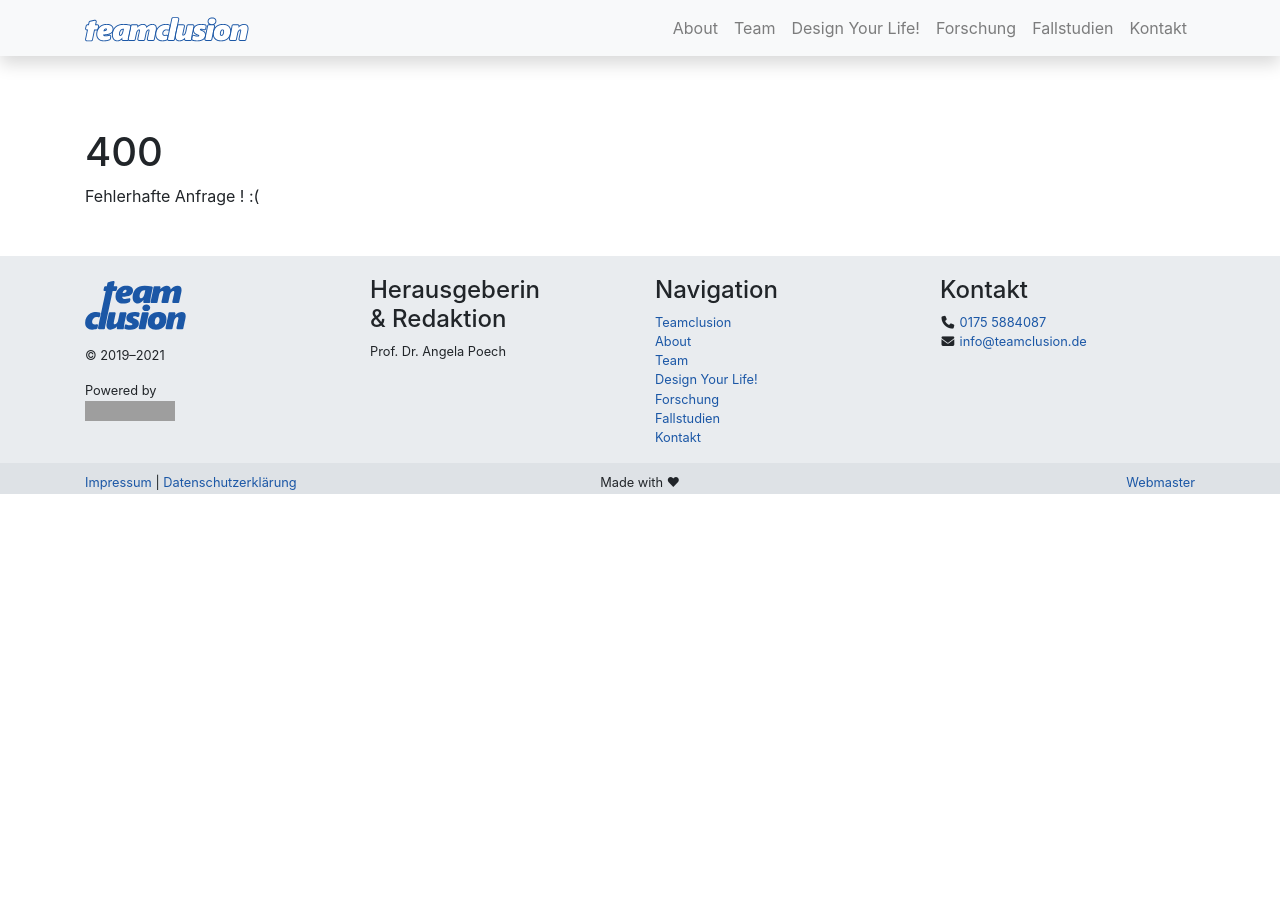
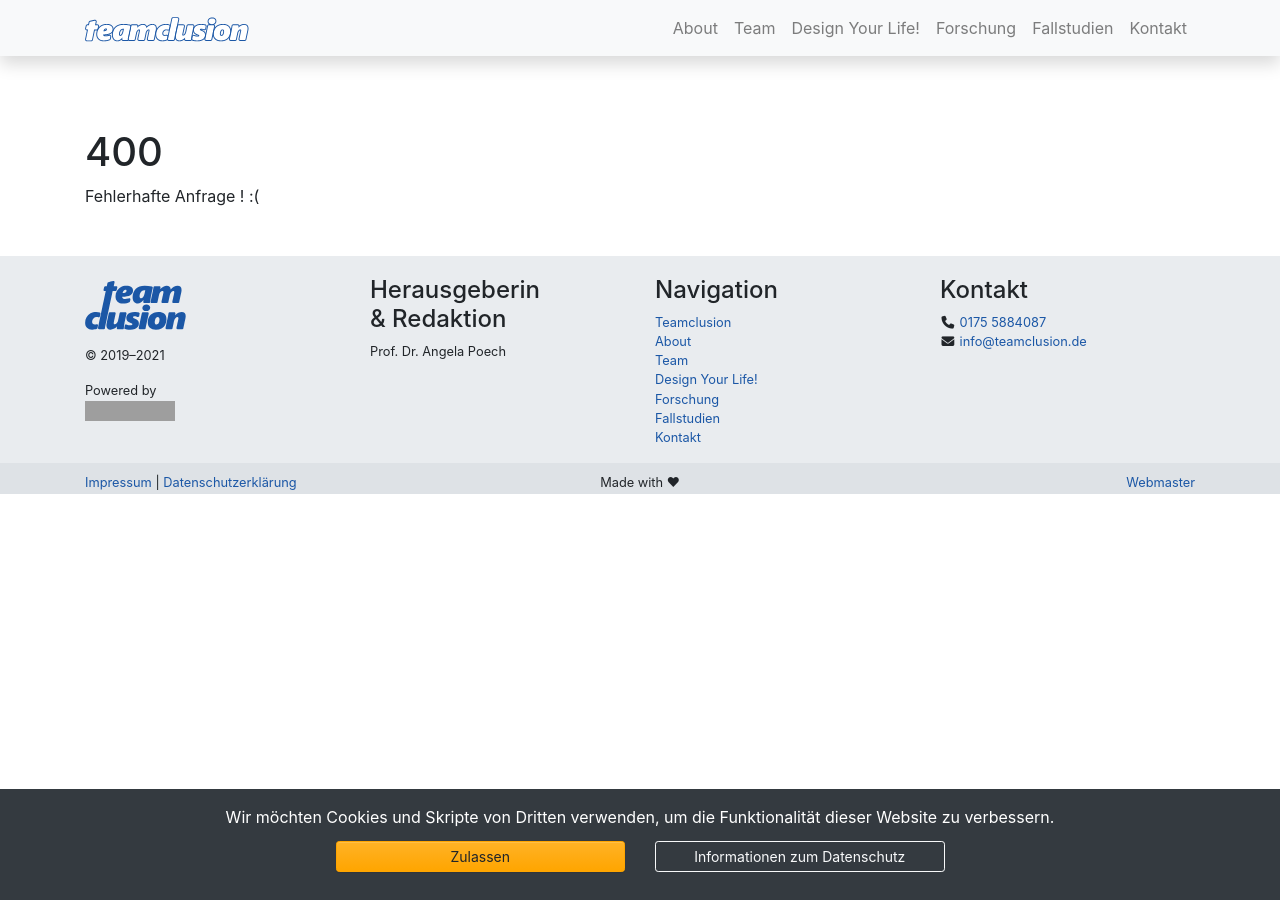
Before and after one commit to teamclusion/website, a Jekyll site: the page built from error_pages/400.md, in a window 1280 px wide. Built offline with Jekyll 4.4.1, drawn with Linux system fonts in a browser that asks for light colours; nearby versions of some CDN libraries; grey boxes are pictures that could not be loaded.

Commit message:
Cookie Nachricht

```diff
--- /dev/null
+++ b/_includes/cookie-consent.html
@@ -0,0 +1,54 @@
+{% comment %}
+https://jekyllcodex.org/without-plugin/cookie-consent/
+{% endcomment %}
+
+<style>
+    #cookie-notice {display: none}
+</style>
+
+<div id="cookie-notice" class="fixed-bottom bg-dark p-3 text-white text-center">Wir möchten Cookies und Skripte von Dritten verwenden, um die Funktionalität dieser Website zu verbessern.
+
+<div class="row my-2">
+        <div class="col-12 col-md-3 offset-md-3 text-center my-1">
+            <a href="#" id="cookie-notice-accept" class="btn btn-secondary btn-sm btn-block">Zulassen</a>
+        </div>
+        <div class="col-12 col-md-3 text-center my-1">
+            <a href="/datenschutz" class="btn btn-outline-light btn-sm btn-block d m x-2">Informationen zum Datenschutz</a>
+        </div>
+    </div>
+</div>
+<script>
+    function createCookie(name,value,days) {
+        var expires = "";
+        if (days) {
+            var date = new Date();
+            date.setTime(date.getTime() + (days*24*60*60*1000));
+            expires = "; expires=" + date.toUTCString();
+        }
+        document.cookie = name + "=" + value + expires + "; path=/";
+    }
+    function readCookie(name) {
+        var nameEQ = name + "=";
+        var ca = document.cookie.split(';');
+        for(var i=0;i < ca.length;i++) {
+            var c = ca[i];
+            while (c.charAt(0)==' ') c = c.substring(1,c.length);
+            if (c.indexOf(nameEQ) == 0) return c.substring(nameEQ.length,c.length);
+        }
+        return null;
+    }
+    function eraseCookie(name) {
+        createCookie(name,"",-1);
+    }
+
+    if(readCookie('cookie-notice-dismissed')=='true') {
+          // Cookies nach Bestätigung
+      } else {
+          document.getElementById('cookie-notice').style.display = 'block';
+      }
+      document.getElementById('cookie-notice-accept').addEventListener("click", function() {
+          createCookie('cookie-notice-dismissed', 'true', 31);
+          document.getElementById('cookie-notice').style.display = 'none';
+          location.reload();
+      });
+</script>
--- a/_layouts/default.html
+++ b/_layouts/default.html
@@ -8,5 +8,6 @@
     </main>
     {% include footer.html %}
     {% include new-window-fix.html %}
+    {% include cookie-consent.html %}
   </body>
 </html>
```
